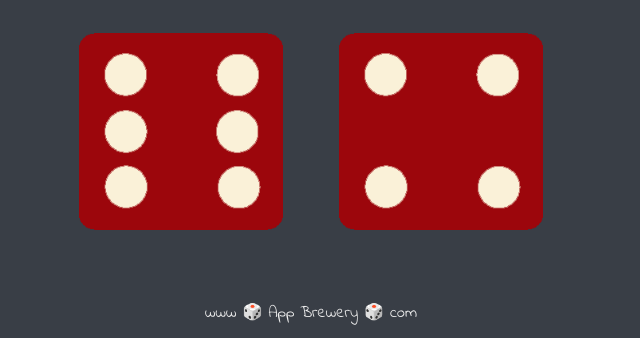
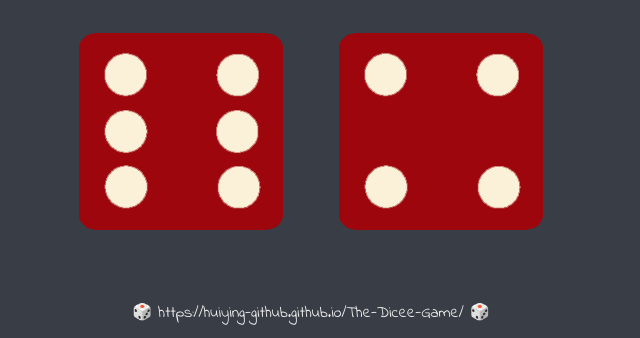
Before and after one commit to Huiying-github/The-Dicee-Game, a plain HTML site: page index.html in a window 1280 px wide. Shown: the part 462-800 px from the top of the page, without its empty margins (329-969 px from the left). Drawn offline with Linux system fonts and the light colour scheme.

Commit message:
Update index.html

```diff
--- a/index.html
+++ b/index.html
@@ -24,7 +24,7 @@
       </div>
     </div>
 
-    <footer>www 🎲 App Brewery 🎲 com</footer>
+    <footer> 🎲 https://huiying-github.github.io/The-Dicee-Game/ 🎲 </footer>
     <script src="index.js" charset="utf-8">
     </script>
   </body>
```
